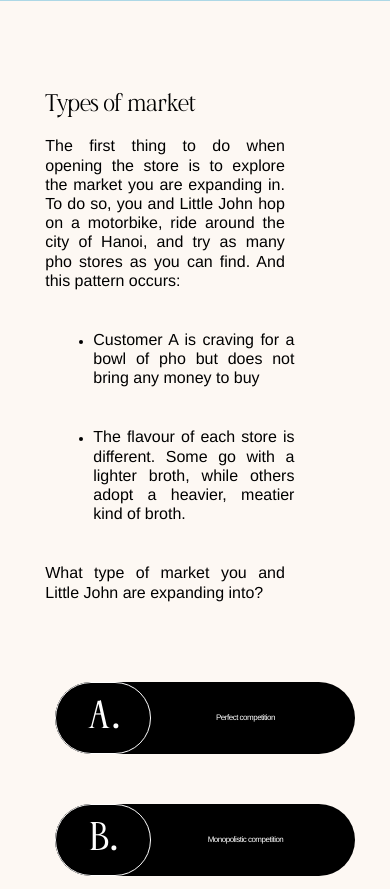
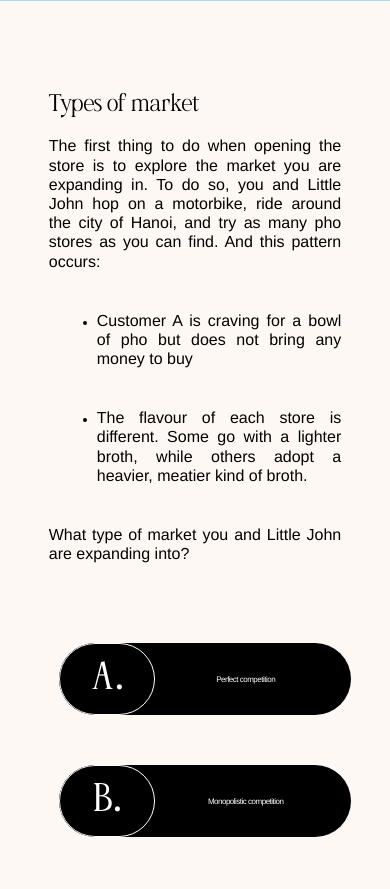
Before and after one commit to BuiThang30/webthieunhi, a website: page public/quizpho1.html in a window 390 px wide. Shown: the part 508-1397 px from the top of the page. Drawn offline with Linux system fonts and the light colour scheme.

Commit message:
update code

```diff
--- a/public/style2.css
+++ b/public/style2.css
@@ -668,7 +668,7 @@ th, td {
 .content_wrapper {
   max-width: 95.25rem;
   margin: 0 auto;
-  padding: 0 3.75rem;
+  padding: 0 5%;
   text-align: justify;
   margin-top: 3.125rem;
 }
@@ -820,7 +820,7 @@ th, td {
 }
 
 .explain hr {
-  width: 69.59rem;
+  width: 80%;
   margin: 0 auto;
 }
 
@@ -1013,7 +1013,7 @@ th, td {
   }
   /*QUIZ*/
   .content_wrapper {
-      max-width: 85%;
+    max-width: 85%;
   }
   .start-btn,
   .quiz-option {
@@ -1144,7 +1144,7 @@ th, td {
 
   .content_wrapper p,
   .option-text {
-    max-width: 80%;
+    max-width: 100%;
     font-size: 1rem;
     line-height: 1.2;
   }
@@ -1240,9 +1240,6 @@ th, td {
   }
 
   /*QUIZ*/
-  .content_wrapper {
-    padding: 0 1.5rem;
-  }
 
   .hero_quiz {
     height: 60vh;
@@ -1384,7 +1381,6 @@ th, td {
   /*QUIZ*/
 
   .content_wrapper {
-    padding: 0 1rem;
     width: 100%;
   }
   .start-btn, .quiz-option {
```
